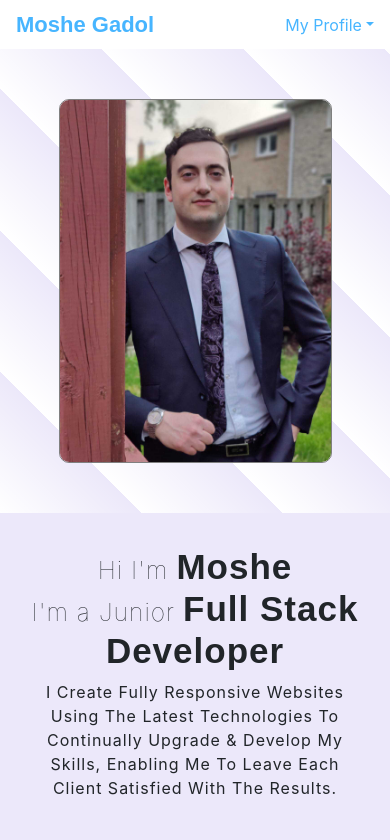
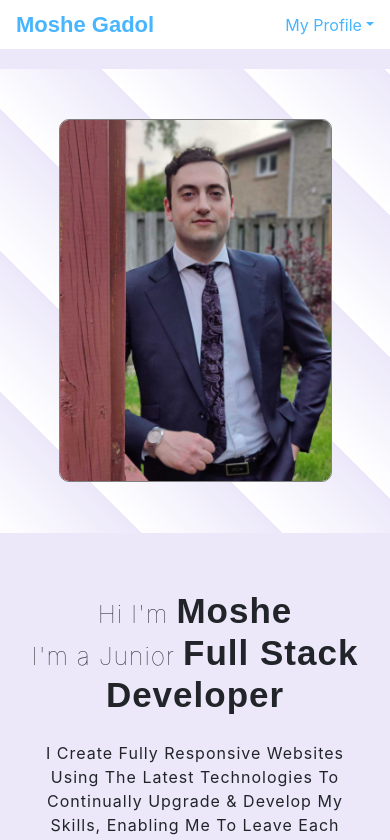
Before and after one commit to Moshe-jpg/react-portfolio, a React (Create React App) app: page / in a window 390 px wide. Shown: the top 840 px of the page. Built offline with nearby package versions, Linux system fonts and the light colour scheme; a web font is replaced by a local one.

Commit message:
changed modal open positioning, changed padding and margin for about-paragraph, changed padding-top for moshe pic

```diff
--- a/src/components/About/index.js
+++ b/src/components/About/index.js
@@ -19,7 +19,6 @@ const About = () => {
         I'm a Junior <span className="bold">Full Stack Developer</span>
       </h2>
       <p>I Create Fully Responsive Websites Using The Latest Technologies To Continually Upgrade &#38; Develop My Skills, Enabling Me To Leave Each Client Satisfied With The Results.</p>
-      <br></br>
       <br></br>
       <>
       <Button variant="primary" onClick={handleShow}>
--- a/src/index.css
+++ b/src/index.css
@@ -67,7 +67,7 @@ label {
   color: #47b5ff;
   font-size: 40px;
   font-weight: bold;
-  font-family: 'Gemunu Libre', sans-serif;
+  font-family: "Gemunu Libre", sans-serif;
   cursor: pointer;
   transition: 0.5s ease-in-out;
 }
@@ -96,7 +96,7 @@ label:hover {
 .bold {
   font-weight: bold;
   font-size: 35px;
-  font-family: 'Gemunu Libre', sans-serif;
+  font-family: "Gemunu Libre", sans-serif;
 }
 
 .not-bold {
@@ -416,14 +416,21 @@ h4 {
   .moshe-pic-container {
     width: 100%;
     height: 55vh;
+    margin-top: 5%;
   }
 
   .moshe-pic {
     width: 70%;
   }
 
+  .not-bold {
+    padding: 25px 0;
+    margin: 0;
+  }
+
   .about-paragraph {
-    margin: 0 5%;
+    margin: 0;
+    padding: 0;
   }
 
   .about-card {
```
